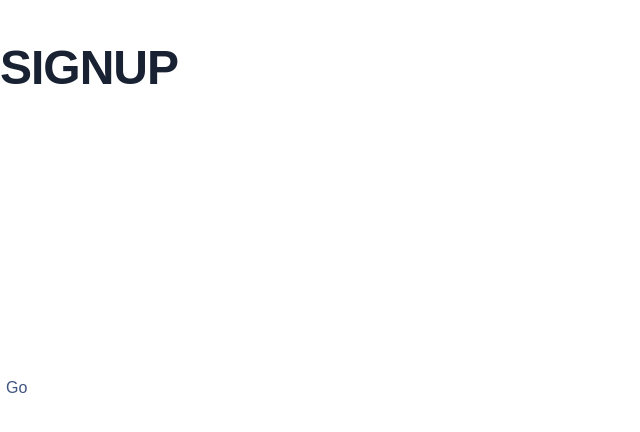
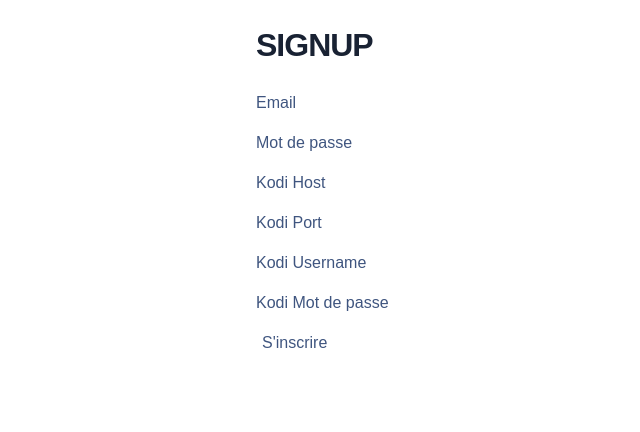
Before and after one commit to jeremybut/clapper-front, a React (Create React App) app: page /signup in a window 1280 px wide. Shown: the top 432 px of the page, without its empty margins (0-640 px from the left). Built offline with nearby package versions, Linux system fonts and the light colour scheme; no server answers; the HTML template or start-up script is replaced by a standard one.

Commit message:
Update package.json and add Foreman

```diff
--- a/src/containers/Login.js
+++ b/src/containers/Login.js
@@ -1,5 +1,6 @@
 import React, { Component } from 'react';
 import { connect } from 'react-redux';
+import { Link } from 'react-router';
 import { loginUser } from '../actions';
 import logo from '../../static/media/clapper-icon.svg';
 
@@ -26,8 +27,10 @@
     return (
       <div className='p-authentication'>
         <div className='g-container'>
-          <img src={logo} alt='Logo Clapper' />
-          <h1 className='p-authentication__title' id='p-authentication__title'>Login</h1>
+          <Link to='/'>
+            <img src={logo} alt='Logo Clapper' />
+          </Link>
+          <h1 className='p-authentication__title'>Login</h1>
           <form onSubmit={this.handleFormSubmit}>
             <div className='c-form-group'>
               <label className='c-label'>Email</label>
@@ -37,7 +40,7 @@
               <label className='c-label'>Mot de passe</label>
               <input type="text" ref="password" className='c-input' />
             </div>
-            <button type="submit" className='c-button'>Go</button>
+            <button type="submit" className='c-button'>Se connecter</button>
           </form>
         </div>
       </div>
--- a/src/containers/SignUp.js
+++ b/src/containers/SignUp.js
@@ -27,29 +27,37 @@
 
   render() {
     return (
-      <div>
-        <h1>Signup</h1>
+      <div className='p-authentication'>
+        <div className='g-container'>
+          <h1 className='p-authentication__title'>Signup</h1>
           <form onSubmit={this.handleFormSubmit}>
-          <p>
+            <div className='c-form-group'>
+              <label>Email</label>
               <input type="email" ref="email" />
-          </p>
-          <p>
+            </div>
+            <div className='c-form-group'>
+              <label>Mot de passe</label>
               <input type="text" ref="password" />
-          </p>
-          <p>
+            </div>
+            <div className='c-form-group'>
+              <label>Kodi Host</label>
               <input type="text" ref="kodiHost" />
-          </p>
-          <p>
+            </div>
+            <div className='c-form-group'>
+              <label>Kodi Port</label>
               <input type="text" ref="kodiPort" />
-          </p>
-          <p>
+            </div>
+            <div className='c-form-group'>
+              <label>Kodi Username</label>
               <input type="text" ref="kodiUsername" />
-          </p>
-          <p>
+            </div>
+            <div className='c-form-group'>
+              <label>Kodi Mot de passe</label>
               <input type="text" ref="kodiPassword" />
-          </p>
-          <button type="submit">Go</button>
+            </div>
+            <button type="submit">S'inscrire</button>
           </form>
+        </div>
       </div>
     );
   }
```
Also changed, not shown: package.json (+5 -3 lines), 2 other files (tests, documents, lock files or other folders). Lines whose indentation alone changed are shown as unchanged.
